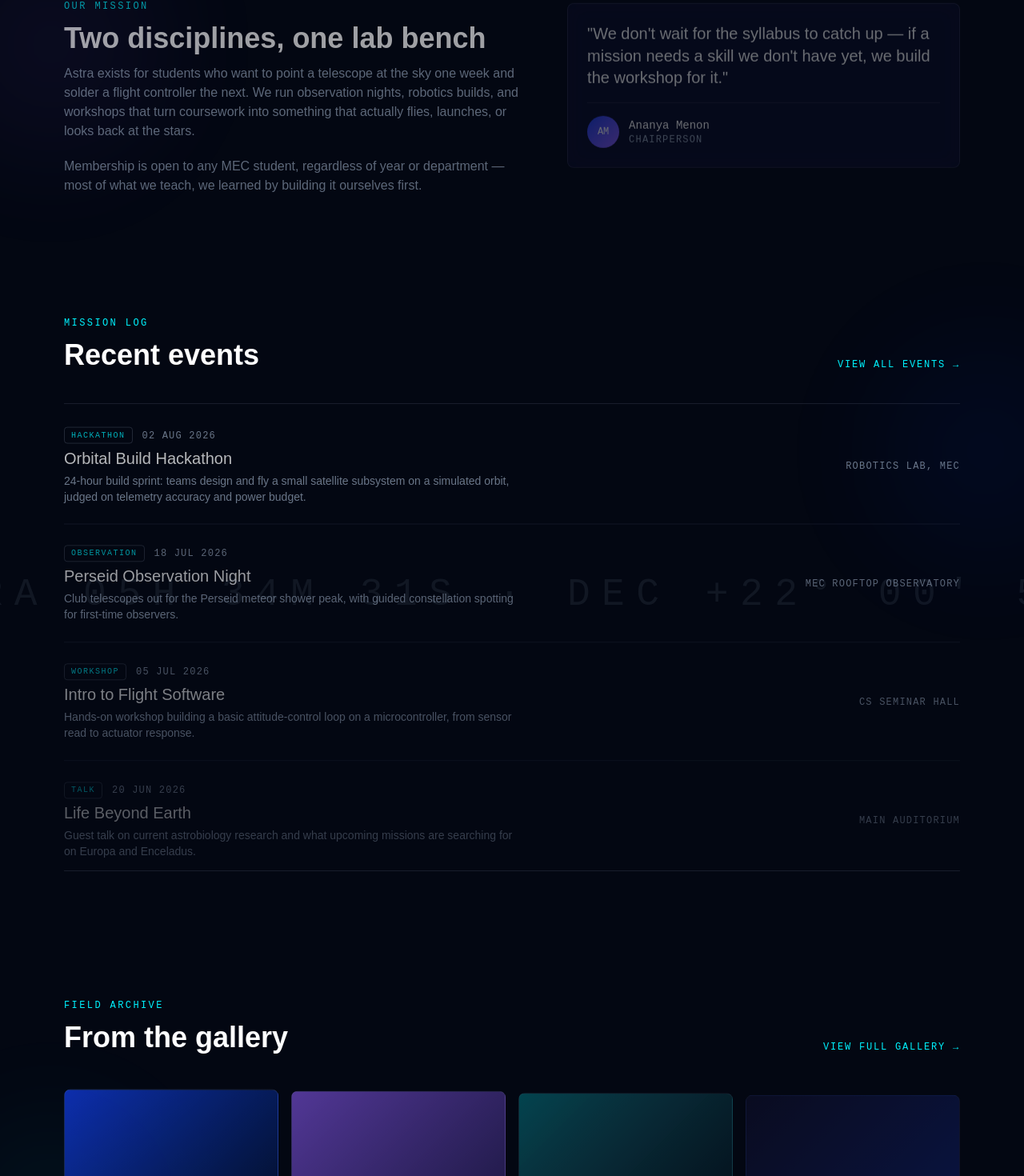
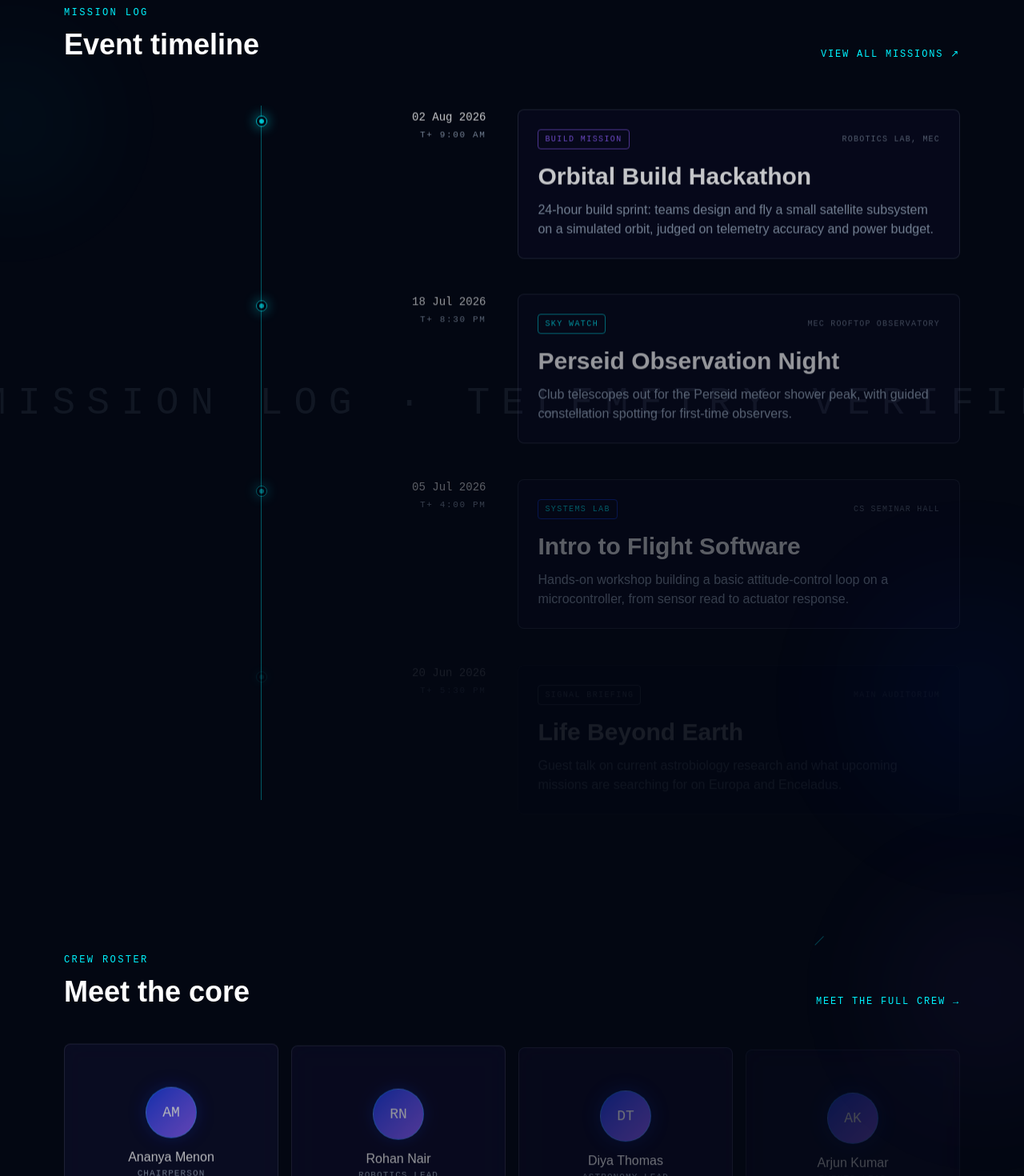
Before and after one commit to MaAs0706/Astra_mec_Webfront, a React (Vite) app: page / in a window 1280 px wide. Shown: the part 986-2456 px from the top of the page at 80% size. Built offline with nearby package versions, Linux system fonts and the light colour scheme.

Commit message:
added the timeline and the core team posters

```diff
--- a/src/components/common/Button.tsx
+++ b/src/components/common/Button.tsx
@@ -13,9 +13,11 @@ const variants: Record<Variant, string> = {
     "border border-metallic-silver/50 text-starlight-white hover:border-tertiary-cyan hover:text-tertiary-cyan hover:shadow-[0_0_15px_rgba(0,242,254,0.2)]",
 };
 
-interface ButtonProps extends ComponentPropsWithoutRef<"button"> {
+interface ButtonProps extends Omit<ComponentPropsWithoutRef<"button">, "onClick"> {
   variant?: Variant;
   to?: string;
+  /** Kept event-free so the same component can safely render as an anchor or a button. */
+  onClick?: () => void;
 }
 
 export function Button({ variant = "primary", to, className = "", children, ...props }: ButtonProps) {
@@ -23,7 +25,7 @@ export function Button({ variant = "primary", to, className = "", children, ...p
 
   if (to) {
     return (
-      <Link to={to} className={classes}>
+      <Link to={to} className={classes} onClick={props.onClick}>
         {children}
       </Link>
     );
--- a/src/components/common/SectionHeading.tsx
+++ b/src/components/common/SectionHeading.tsx
@@ -1,4 +1,5 @@
 interface SectionHeadingProps {
+  id?: string;
   eyebrow?: string;
   title: string;
   description?: string;
@@ -6,6 +7,7 @@ interface SectionHeadingProps {
 }
 
 export function SectionHeading({
+  id,
   eyebrow,
   title,
   description,
@@ -20,7 +22,7 @@ export function SectionHeading({
           {eyebrow}
         </span>
       )}
-      <h2 className="font-display text-3xl font-semibold text-starlight-white sm:text-4xl">
+      <h2 id={id} className="font-display text-3xl font-semibold text-starlight-white sm:text-4xl">
         {title}
       </h2>
       {description && (
--- a/src/components/home/RecentEvents.tsx
+++ b/src/components/home/RecentEvents.tsx
@@ -8,20 +8,37 @@ import { getRecentEvents } from "@/services/eventService";
 import type { AstraEvent } from "@/types/Event";
 
 const categoryLabel: Record<AstraEvent["category"], string> = {
-  hackathon: "Hackathon",
-  workshop: "Workshop",
-  observation: "Observation",
-  talk: "Talk",
+  hackathon: "Build mission",
+  workshop: "Systems lab",
+  observation: "Sky watch",
+  talk: "Signal briefing",
+};
+
+const categoryTone: Record<AstraEvent["category"], string> = {
+  hackathon: "border-primary-purple/70 text-primary-purple",
+  workshop: "border-secondary-blue/80 text-tertiary-cyan",
+  observation: "border-tertiary-cyan/70 text-tertiary-cyan",
+  talk: "border-metallic-silver/70 text-metallic-silver",
 };
 
 function formatDate(iso: string) {
-  return new Date(iso).toLocaleDateString("en-IN", {
+  return new Date(`${iso}T12:00:00`).toLocaleDateString("en-IN", {
     day: "2-digit",
     month: "short",
     year: "numeric",
   });
 }
 
+function formatTime(time: string) {
+  const [hours, minutes] = time.split(":").map(Number);
+  return new Intl.DateTimeFormat("en-IN", {
+    hour: "numeric",
+    minute: "2-digit",
+    hour12: true,
+  }).format(new Date(2000, 0, 1, hours, minutes));
+}
+
+/** A scrolling mission-control timeline that remains a clear single column on mobile. */
 export function RecentEvents() {
   const [events, setEvents] = useState<AstraEvent[]>([]);
 
@@ -30,53 +47,50 @@ export function RecentEvents() {
   }, []);
 
   return (
-    <section className="container-astra relative py-20">
-      <SectionGlow
-        color="rgba(18, 62, 234, 0.3)"
-        className="-right-40 top-10 h-[26rem] w-[26rem]"
-      />
+    <section className="container-astra relative py-16 sm:py-24" aria-labelledby="timeline-title">
+      <SectionGlow color="rgba(0, 242, 254, 0.18)" className="-left-36 top-20 h-80 w-80" />
+      <SectionGlow color="rgba(18, 62, 234, 0.28)" className="-right-40 bottom-0 h-[28rem] w-[28rem]" />
       <DataTicker
-        text="RA 05H 34M 31S · DEC +22° 00′ 52″ · ORBIT NOMINAL · TELEMETRY LOCKED"
-        className="left-0 top-1/2 w-full -translate-y-1/2 text-center text-3xl sm:text-5xl"
+        text="MISSION LOG · TELEMETRY VERIFIED · FLIGHT SYSTEMS ONLINE"
+        className="left-0 top-1/2 w-full -translate-y-1/2 text-center text-2xl sm:text-5xl"
       />
 
-      <div className="relative flex flex-col gap-10">
-        <div className="flex flex-wrap items-end justify-between gap-4">
-          <SectionHeading eyebrow="Mission Log" title="Recent events" />
-          <Link
-            to="/events"
-            className="font-mono text-xs uppercase tracking-[0.15em] text-tertiary-cyan hover:underline"
-          >
-            View all events →
+      <div className="relative flex flex-col gap-10 sm:gap-14">
+        <div className="flex flex-col gap-5 sm:flex-row sm:items-end sm:justify-between">
+          <SectionHeading id="timeline-title" eyebrow="Mission log" title="Event timeline" />
+          <Link to="/events" className="w-fit font-mono text-xs uppercase tracking-[0.15em] text-tertiary-cyan transition-colors hover:text-starlight-white">
+            View all missions <span aria-hidden="true">↗</span>
           </Link>
         </div>
 
-        <div className="flex flex-col divide-y divide-metallic-silver/15 border-y border-metallic-silver/15">
+        <div className="relative ml-2 border-l border-tertiary-cyan/35 pl-7 sm:ml-[22%] sm:pl-12">
           {events.map((event, index) => (
-            <motion.div
+            <motion.article
               key={event.id}
-              initial={{ opacity: 0, y: 16 }}
+              initial={{ opacity: 0, y: 20 }}
               whileInView={{ opacity: 1, y: 0 }}
-              viewport={{ once: true, amount: 0.3 }}
-              transition={{ duration: 0.5, delay: index * 0.05 }}
-              className="flex flex-col gap-2 py-6 sm:flex-row sm:items-center sm:justify-between sm:gap-6"
+              viewport={{ once: true, amount: 0.2 }}
+              transition={{ duration: 0.45, delay: index * 0.08 }}
+              className="relative pb-10 last:pb-0 sm:grid sm:grid-cols-[minmax(0,0.42fr)_minmax(0,1fr)] sm:gap-10"
             >
-              <div className="flex flex-col gap-1">
-                <div className="flex items-center gap-3">
-                  <span className="rounded-sm border border-metallic-silver/30 px-2 py-0.5 font-mono text-[10px] uppercase tracking-[0.15em] text-tertiary-cyan">
-                    {categoryLabel[event.category]}
-                  </span>
-                  <span className="font-mono text-xs uppercase tracking-[0.1em] text-metallic-silver">
-                    {formatDate(event.date)}
-                  </span>
+              <span className="absolute -left-[34px] top-2 flex h-3.5 w-3.5 items-center justify-center rounded-full border border-tertiary-cyan bg-space-black shadow-[0_0_16px_rgba(0,242,254,0.8)] sm:-left-[55px]">
+                <span className="h-1.5 w-1.5 rounded-full bg-tertiary-cyan" />
+              </span>
+              <div className="mb-3 flex flex-col gap-1 sm:mb-0 sm:items-end sm:text-right">
+                <time dateTime={`${event.date}T${event.time}`} className="font-mono text-sm font-medium text-starlight-white">
+                  {formatDate(event.date)}
+                </time>
+                <span className="font-mono text-[11px] uppercase tracking-[0.15em] text-metallic-silver">T+ {formatTime(event.time)}</span>
+              </div>
+              <div className="group rounded-lg border border-metallic-silver/20 bg-deep-nebula/20 p-5 transition-colors hover:border-tertiary-cyan/60 hover:bg-deep-nebula/35 sm:p-6">
+                <div className="mb-4 flex flex-wrap items-center justify-between gap-3">
+                  <span className={`rounded-sm border px-2 py-1 font-mono text-[10px] uppercase tracking-[0.14em] ${categoryTone[event.category]}`}>{categoryLabel[event.category]}</span>
+                  <span className="font-mono text-[10px] uppercase tracking-[0.12em] text-metallic-silver/70">{event.venue}</span>
                 </div>
-                <p className="font-display text-xl text-starlight-white">{event.title}</p>
-                <p className="max-w-xl text-sm text-metallic-silver">{event.summary}</p>
+                <h3 className="font-display text-2xl font-semibold text-starlight-white sm:text-3xl">{event.title}</h3>
+                <p className="mt-3 max-w-2xl text-sm leading-6 text-metallic-silver sm:text-base">{event.summary}</p>
               </div>
-              <span className="font-mono text-xs uppercase tracking-[0.1em] text-metallic-silver">
-                {event.venue}
-              </span>
-            </motion.div>
+            </motion.article>
           ))}
         </div>
       </div>
--- a/src/components/home/TeamTeaser.tsx
+++ b/src/components/home/TeamTeaser.tsx
@@ -15,7 +15,7 @@ export function TeamTeaser() {
   }, []);
 
   return (
-    <section className="container-astra relative py-20">
+    <section className="container-astra relative py-16 sm:py-24" aria-labelledby="core-team-title">
       <SectionGlow
         color="rgba(139, 92, 246, 0.22)"
         className="-right-40 -top-16 h-[26rem] w-[26rem]"
@@ -24,7 +24,7 @@ export function TeamTeaser() {
 
       <div className="relative flex flex-col gap-10">
         <div className="flex flex-wrap items-end justify-between gap-4">
-          <SectionHeading eyebrow="Crew Roster" title="Meet the core" />
+          <SectionHeading id="core-team-title" eyebrow="Crew roster" title="Meet the core" />
           <Link
             to="/team"
             className="font-mono text-xs uppercase tracking-[0.15em] text-tertiary-cyan hover:underline"
@@ -33,7 +33,7 @@ export function TeamTeaser() {
           </Link>
         </div>
 
-        <div className="grid grid-cols-2 gap-4 sm:grid-cols-4">
+        <div className="grid grid-cols-1 gap-4 min-[480px]:grid-cols-2 lg:grid-cols-4">
           {members.map((member, index) => (
             <motion.div
               key={member.id}
@@ -41,9 +41,10 @@ export function TeamTeaser() {
               whileInView={{ opacity: 1, y: 0 }}
               viewport={{ once: true, amount: 0.3 }}
               transition={{ duration: 0.5, delay: index * 0.06 }}
-              className="glass-panel flex flex-col items-center gap-3 rounded-lg p-6 text-center"
+              className="glass-panel group relative flex min-h-44 flex-row items-center gap-4 overflow-hidden rounded-lg p-5 text-left transition-colors hover:border-tertiary-cyan/50 sm:min-h-56 sm:flex-col sm:justify-center sm:gap-3 sm:p-6 sm:text-center"
             >
-              <div className="flex h-16 w-16 items-center justify-center rounded-full bg-gradient-to-br from-secondary-blue to-primary-purple font-mono text-lg text-starlight-white">
+              <div className="absolute inset-x-0 top-0 h-px bg-gradient-to-r from-transparent via-tertiary-cyan/70 to-transparent opacity-0 transition-opacity group-hover:opacity-100" />
+              <div className="flex h-16 w-16 shrink-0 items-center justify-center rounded-full border border-tertiary-cyan/30 bg-gradient-to-br from-secondary-blue to-primary-purple font-mono text-lg text-starlight-white shadow-[0_0_22px_rgba(18,62,234,0.3)]">
                 {member.initials}
               </div>
               <div>
--- a/src/components/home/TelemetryBar.tsx
+++ b/src/components/home/TelemetryBar.tsx
@@ -2,6 +2,7 @@ import { useEffect, useState } from "react";
 import { useCountUp } from "@/hooks/useCountUp";
 import { useCountdown } from "@/hooks/useCountdown";
 import { getEvents, getNextEvent } from "@/services/eventService";
+import { eventStartsAt } from "@/services/eventService";
 import { siteConfig } from "@/constants/site";
 import type { AstraEvent } from "@/types/Event";
 
@@ -40,7 +41,9 @@ export function TelemetryBar() {
   const eventsHosted = useCountUp(eventCount, ready && eventCount > 0);
   const yearsActive = useCountUp(new Date().getFullYear() - siteConfig.foundedYear, ready);
 
-  const countdown = useCountdown(nextEvent?.date ?? null);
+  const countdown = useCountdown(
+    nextEvent ? new Date(eventStartsAt(nextEvent)).toISOString() : null,
+  );
 
   return (
     <section className="container-astra">
--- a/src/data/teamMembers.ts
+++ b/src/data/teamMembers.ts
@@ -6,9 +6,9 @@ import type { TeamMember } from "@/types/TeamMember";
  * services/teamService.ts. The full roster lives on the Team page.
  */
 export const teamMembers: TeamMember[] = [
-  { id: "chairperson", name: "name", role: "Chairperson", initials: "AM" },
-  { id: "robotics-lead", name: "name", role: "Robotics Lead", initials: "RN" },
-  { id: "astronomy-lead", name: "name", role: "Astronomy Lead", initials: "DT" },
-  { id: "events-lead", name: "name", role: "Events Lead", initials: "AK" },
-  { id: "outreach-lead", name: "name", role: "Outreach Lead", initials: "FR" },
+  { id: "chairperson", name: "Ananya Menon", role: "Chairperson", initials: "AM" },
+  { id: "robotics-lead", name: "Rohan Nair", role: "Robotics Lead", initials: "RN" },
+  { id: "astronomy-lead", name: "Diya Thomas", role: "Astronomy Lead", initials: "DT" },
+  { id: "events-lead", name: "Arjun Kumar", role: "Events Lead", initials: "AK" },
+  { id: "outreach-lead", name: "Farah Rahman", role: "Outreach Lead", initials: "FR" },
 ];
--- a/src/hooks/useCountUp.ts
+++ b/src/hooks/useCountUp.ts
@@ -6,11 +6,10 @@ import { useEffect, useRef, useState } from "react";
  */
 export function useCountUp(target: number, start: boolean, durationMs = 1200) {
   const [value, setValue] = useState(0);
-  const hasRun = useRef(false);
+  const frameRef = useRef<number | null>(null);
 
   useEffect(() => {
-    if (!start || hasRun.current) return;
-    hasRun.current = true;
+    if (!start) return;
 
     const prefersReducedMotion = window.matchMedia(
       "(prefers-reduced-motion: reduce)",
@@ -27,11 +26,14 @@ export function useCountUp(target: number, start: boolean, durationMs = 1200) {
       const progress = Math.min((now - startTime) / durationMs, 1);
       const eased = 1 - (1 - progress) * (1 - progress);
       setValue(Math.round(eased * target));
-      if (progress < 1) requestAnimationFrame(tick);
+      if (progress < 1) frameRef.current = requestAnimationFrame(tick);
     }
 
-    const frame = requestAnimationFrame(tick);
-    return () => cancelAnimationFrame(frame);
+    frameRef.current = requestAnimationFrame(tick);
+    return () => {
+      if (frameRef.current !== null) cancelAnimationFrame(frameRef.current);
+      frameRef.current = null;
+    };
   }, [start, target, durationMs]);
 
   return value;
--- a/src/pages/Home.tsx
+++ b/src/pages/Home.tsx
@@ -11,10 +11,10 @@ export function Home() {
     <>
       <Hero />
       <TelemetryBar />
+      <RecentEvents />
+      <TeamTeaser />
       <Mission />
-      <RecentEvents />
       <GalleryTeaser />
-      <TeamTeaser />
       <JoinCta />
     </>
   );
```
Also changed, not shown: src/components/layout/Navbar.tsx (+6 -1 lines), src/services/eventService.ts (+7 -2 lines).
